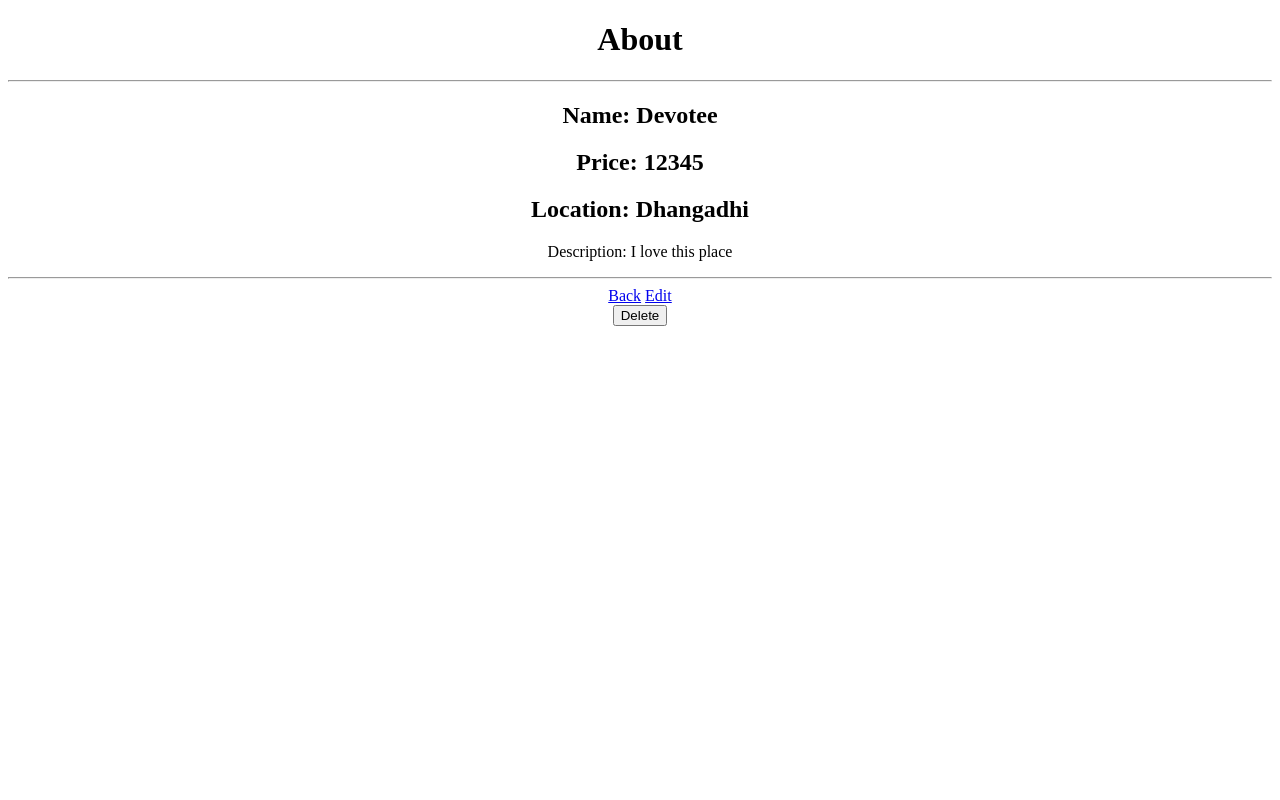
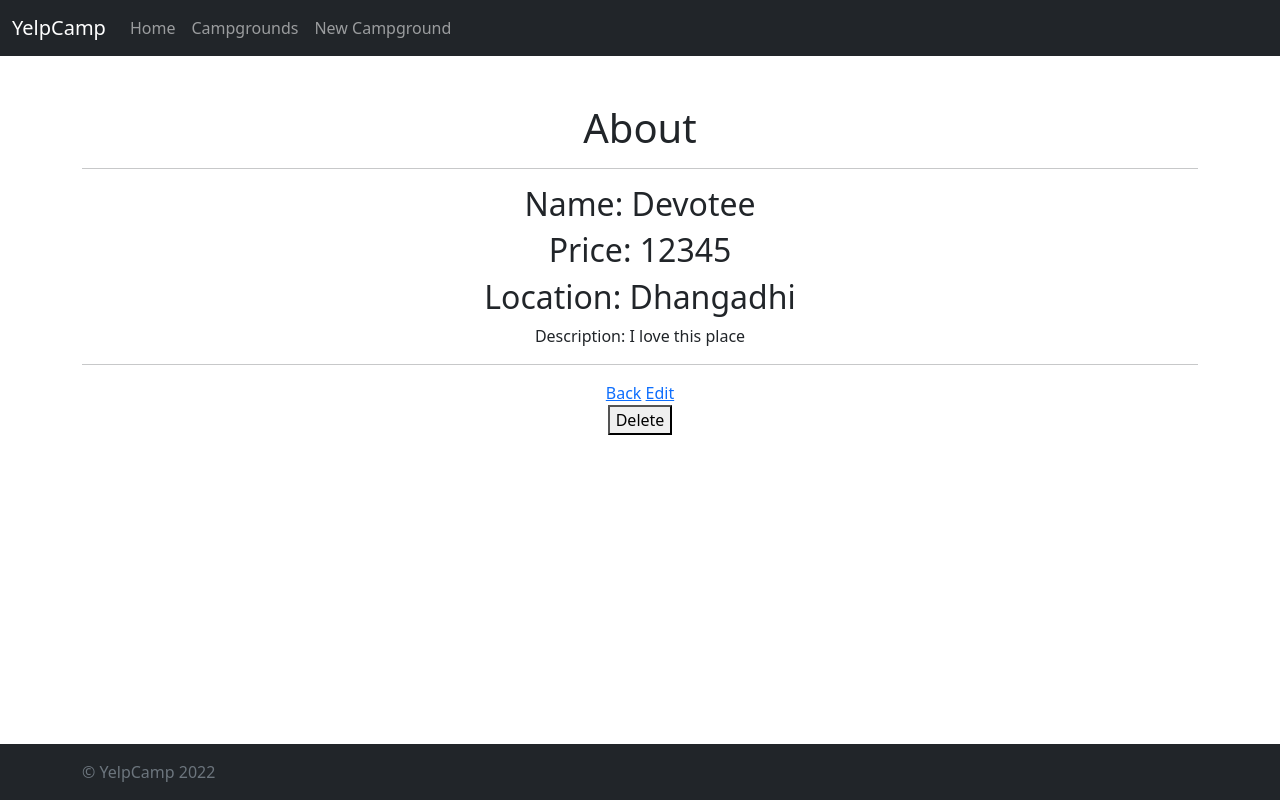
Before and after one commit to anishjoshi1999/hamrocourse, a Node server app: page /campgrounds/600000000000000000000001 in a window 1280 px wide. Run offline with Node 20, Linux system fonts and the light colour scheme; data comes from the database, SQL or seed files in the repository; some libraries are stand-ins or nearby versions.

Commit message:
campground

```diff
--- a/app.js
+++ b/app.js
@@ -1,6 +1,7 @@
 const express = require('express')
 const path = require('path')
 const mongoose = require('mongoose')
+const ejsMate = require('ejs-mate')
 var bodyParser = require('body-parser')
 const methodOverride = require('method-override')
 
@@ -14,6 +15,7 @@ mongoose.connect('mongodb://localhost:27017/yelp-camp')
         console.log(err)
     })
 const app = express()
+app.engine('ejs', ejsMate)
 app.set('view engine', 'ejs')
 app.set('views', path.join(__dirname, 'views'))
 app.use(bodyParser.urlencoded({ extended: false }))
@@ -27,11 +29,11 @@ app.get('/', (req, res) => {
 // Display a list of all campgrounds
 app.get('/campgrounds', async (req, res) => {
     const campgrounds = await Campground.find({})
-    res.render('index', { campgrounds })
+    res.render('campgrounds/index', { campgrounds })
 })
 // Show form to make new campground
 app.get('/campgrounds/new', (req, res) => {
-    res.render('new')
+    res.render('campgrounds/new')
 })
 // Add a new campground to data base, then redirect
 app.post('/campgrounds', async (req, res) => {
@@ -46,14 +48,14 @@ app.get('/campgrounds/:id', async (req, res) => {
     const { id } = req.params;
     // Find campground using id
     const foundCampground = await Campground.findById(id)
-    res.render('show', { foundCampground })
+    res.render('campgrounds/show', { foundCampground })
 })
 // Show edit form of one campground
 app.get('/campgrounds/:id/edit', async (req, res) => {
     const { id } = req.params
     //Find campground using id
     const foundCampground = await Campground.findById(id)
-    res.render('edit', { foundCampground })
+    res.render('campgrounds/edit', { foundCampground })
 })
 // Update a particular Campground, the redirect
 app.patch('/campgrounds/:id', async (req, res) => {
--- a/package.json
+++ b/package.json
@@ -31,6 +31,7 @@
     "destroy": "^1.2.0",
     "ee-first": "^1.1.1",
     "ejs": "^3.1.8",
+    "ejs-mate": "^4.0.0",
     "encodeurl": "^1.0.2",
     "escape-html": "^1.0.3",
     "etag": "^1.8.1",
--- a/views/show.ejs
+++ b/views/campgrounds/show.ejs
@@ -1,14 +1,4 @@
-<!DOCTYPE html>
-<html lang="en">
-
-<head>
-    <meta charset="UTF-8">
-    <meta http-equiv="X-UA-Compatible" content="IE=edge">
-    <meta name="viewport" content="width=device-width, initial-scale=1.0">
-    <title>Show</title>
-</head>
-
-<body>
+<%layout('layouts/boilerplate')%>
     <div style="text-align: center;">
         <h1>About</h1>
         <hr>
@@ -31,8 +21,3 @@
             <button>Delete</button>
         </form>
     </div>
-
-
-</body>
-
-</html>
--- /dev/null
+++ b/views/layouts/boilerplate.ejs
@@ -0,0 +1,24 @@
+<!DOCTYPE html>
+<html lang="en">
+
+<head>
+    <meta charset="UTF-8">
+    <meta http-equiv="X-UA-Compatible" content="IE=edge">
+    <meta name="viewport" content="width=device-width, initial-scale=1.0">
+    <title>Boilerplate</title>
+    <link href="https://cdn.jsdelivr.net/npm/bootstrap@5.0.2/dist/css/bootstrap.min.css" rel="stylesheet" integrity="sha384-EVSTQN3/azprG1Anm3QDgpJLIm9Nao0Yz1ztcQTwFspd3yD65VohhpuuCOmLASjC" crossorigin="anonymous">
+</head>
+
+<body class="d-flex flex-column vh-100">
+  <!-- Navbar -->
+  <%- include('../partials/navbar')%>
+  <!-- Navbar -->
+    <main class="container mt-5">
+        <%- body%>
+    </main>
+    <%- include('../partials/footer')%>
+    <script src="https://cdn.jsdelivr.net/npm/@popperjs/core@2.9.2/dist/umd/popper.min.js" integrity="sha384-IQsoLXl5PILFhosVNubq5LC7Qb9DXgDA9i+tQ8Zj3iwWAwPtgFTxbJ8NT4GN1R8p" crossorigin="anonymous"></script>
+    <script src="https://cdn.jsdelivr.net/npm/bootstrap@5.0.2/dist/js/bootstrap.min.js" integrity="sha384-cVKIPhGWiC2Al4u+LWgxfKTRIcfu0JTxR+EQDz/bgldoEyl4H0zUF0QKbrJ0EcQF" crossorigin="anonymous"></script>
+</body>
+
+</html>
--- /dev/null
+++ b/views/partials/footer.ejs
@@ -0,0 +1,5 @@
+<footer class="footer bg-dark py-3 mt-auto">
+    <div class="container">
+        <span class="text-muted">&copy YelpCamp 2022</span>
+    </div>
+</footer>
--- /dev/null
+++ b/views/partials/navbar.ejs
@@ -0,0 +1,21 @@
+<nav class="navbar sticky-top navbar-expand-lg navbar-dark bg-dark">
+    <div class="container-fluid">
+      <a class="navbar-brand" href="#">YelpCamp</a>
+      <button class="navbar-toggler" type="button" data-bs-toggle="collapse" data-bs-target="#navbarNav" aria-controls="navbarNav" aria-expanded="false" aria-label="Toggle navigation">
+        <span class="navbar-toggler-icon"></span>
+      </button>
+      <div class="collapse navbar-collapse" id="navbarNav">
+        <ul class="navbar-nav">
+            <li class="nav-item">
+                <a class="nav-link" href="/">Home</a>
+              </li>
+          <li class="nav-item">
+            <a class="nav-link" href="/campgrounds">Campgrounds</a>
+          </li>
+          <li class="nav-item">
+            <a class="nav-link" href="/campgrounds/new">New Campground</a>
+          </li>
+        </ul>
+      </div>
+    </div>
+  </nav>
```
Also changed, not shown: views/campgrounds/edit.ejs (renamed from views/edit.ejs, +1 -14 lines), views/campgrounds/index.ejs (added, +12 -0 lines), views/campgrounds/new.ejs (renamed from views/new.ejs, +1 -18 lines), views/home.ejs (+1 -14 lines), views/index.ejs (deleted, +0 -26 lines), 1 other file.
